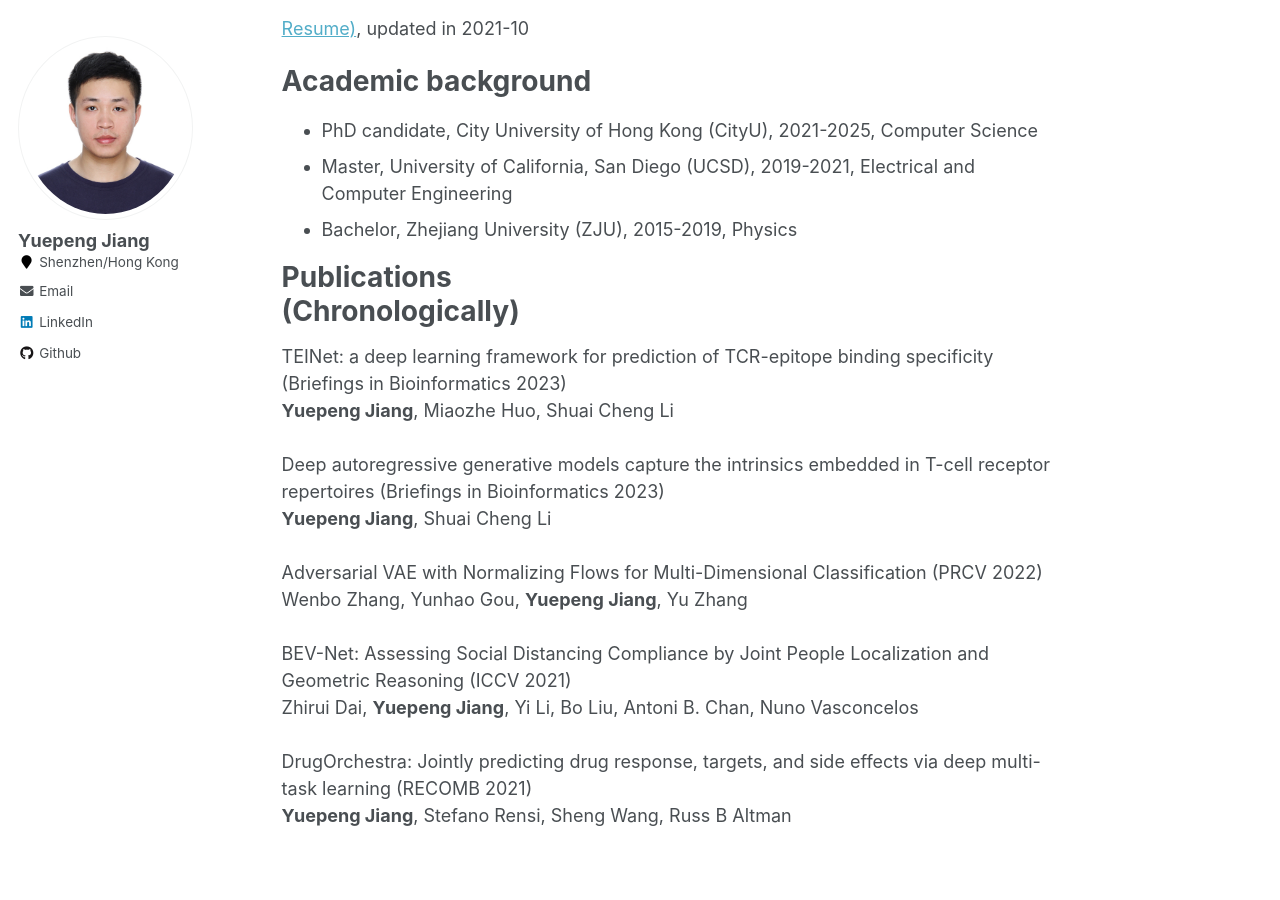
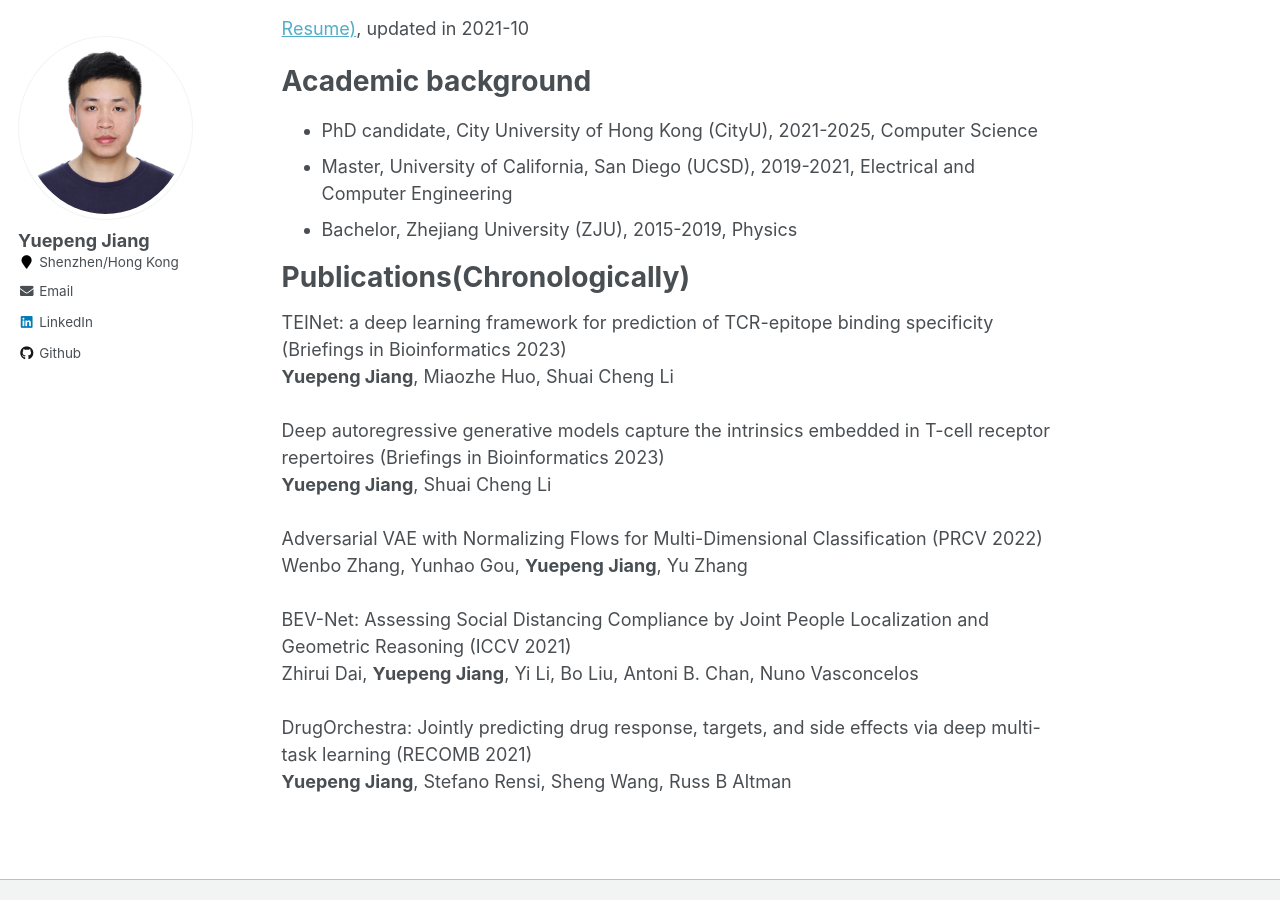
Before and after one commit to jiangdada1221/jiangdada1221.github.io, a Jekyll site: the page built from _pages/about.md, in a window 1280 px wide and 900 px high, scrolled down 407 px. Built offline with Jekyll 4.4.1, drawn with Linux system fonts in a browser that asks for light colours.

```diff
--- a/_pages/about.md
+++ b/_pages/about.md
@@ -21,7 +21,7 @@ Academic background
 - Bachelor, Zhejiang University (ZJU), 2015-2019, Physics<br />
 
 
-Publications<br />(Chronologically)
+Publications(Chronologically) <br />
 ======
 TEINet: a deep learning framework for prediction of TCR-epitope binding specificity (Briefings in Bioinformatics 2023) <br />
 __Yuepeng Jiang__, Miaozhe Huo, Shuai Cheng Li <br /> <br />
```
